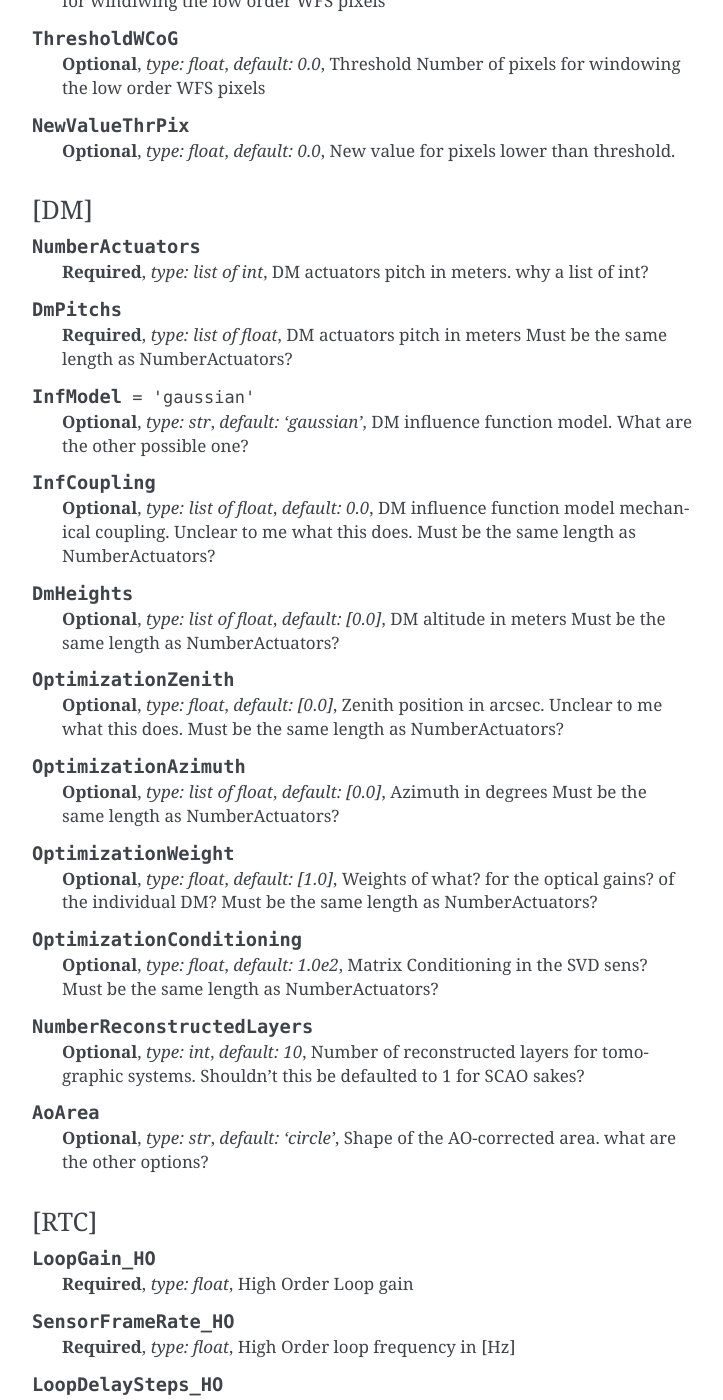
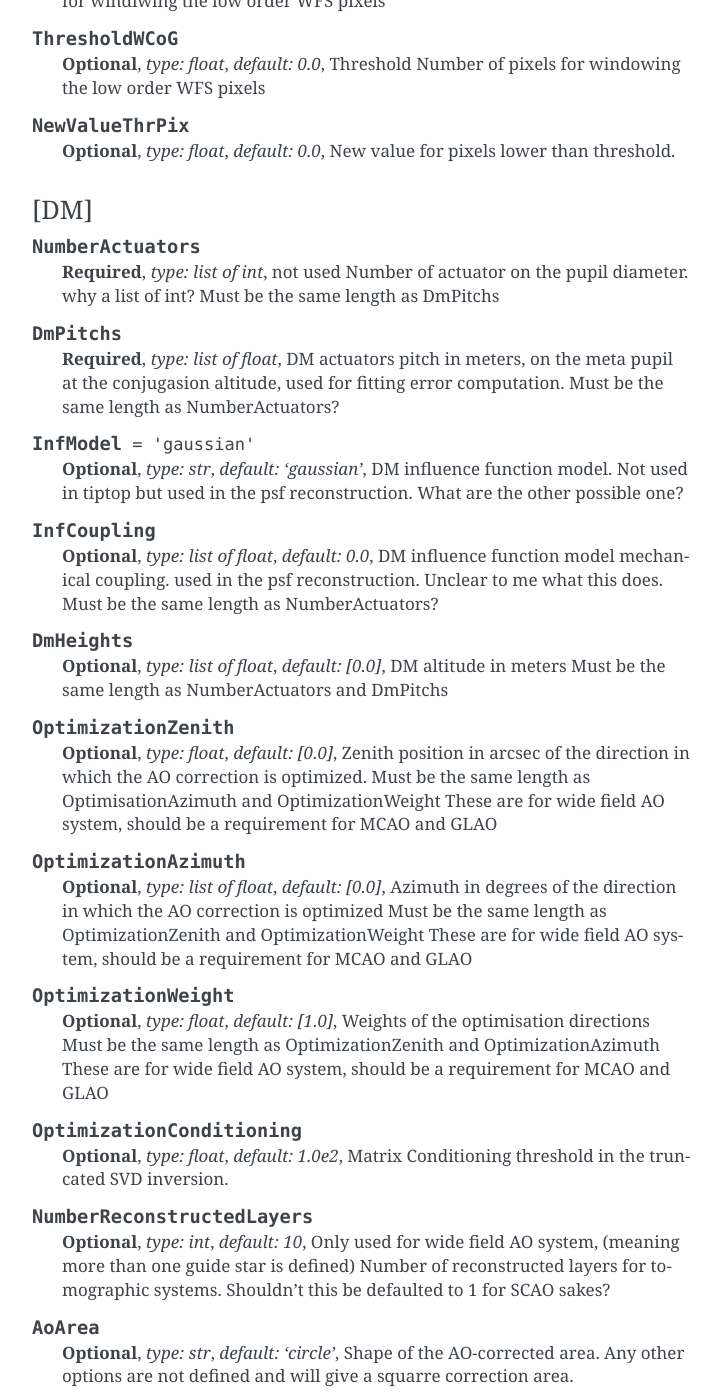
Before and after one commit to astro-tiptop/TIPTOP, a Sphinx documentation site: the page built from docs/source/parameterFile.rst, in a window 1280 px wide and 1400 px high, scrolled down 7372 px. Shown: the whole window, without its empty margins (388-1111 px from the left). Built offline with Sphinx 7.4.7, drawn with Linux system fonts in a browser that asks for light colours; some of the changed text lies outside the part shown.

Commit message:
some updates of the doc

```diff
--- a/docs/source/parameterFile.rst
+++ b/docs/source/parameterFile.rst
@@ -598,13 +598,15 @@ Shack-Hartmann requirement
 
    **Required**,
    *type: list of int*,
-   DM actuators pitch in meters. why a list of int?
+   not used
+   Number of actuator on the pupil diameter. why a list of int?
+   Must be the same length as DmPitchs
 
 .. option:: DmPitchs
 
    **Required**,
    *type: list of float*,
-   DM actuators pitch in meters
+   DM actuators pitch in meters, on the meta pupil at the conjugasion altitude, used for fitting error computation.
    Must be the same length as NumberActuators?
 
 
@@ -614,14 +616,14 @@ Shack-Hartmann requirement
    **Optional**,
    *type: str*,
    *default: 'gaussian'*,
-   DM influence function model. What are the other possible one?
+   DM influence function model. Not used in tiptop but used in the psf reconstruction. What are the other possible one?
 
 .. option:: InfCoupling
 
    **Optional**,
    *type: list of float*,
    *default: 0.0*,
-   DM influence function model mechanical coupling. Unclear to me what this does.
+   DM influence function model mechanical coupling. used in the psf reconstruction. Unclear to me what this does.
    Must be the same length as NumberActuators?
 
 .. option:: DmHeights
@@ -630,45 +632,48 @@ Shack-Hartmann requirement
    *type: list of float*,
    *default: [0.0]*,
    DM altitude in meters
-   Must be the same length as NumberActuators?
+   Must be the same length as NumberActuators and DmPitchs
 
 .. option:: OptimizationZenith
 
    **Optional**,
    *type: float*,
    *default: [0.0]*,
-   Zenith position in arcsec. Unclear to me what this does.
-   Must be the same length as NumberActuators?
+   Zenith position in arcsec of the direction in which the AO correction is optimized.
+   Must be the same length as OptimisationAzimuth  and OptimizationWeight
+   These are for wide field AO system, should be a requirement for MCAO and GLAO
 
 .. option:: OptimizationAzimuth
 
    **Optional**,
    *type: list of float*,
    *default: [0.0]*,
-   Azimuth in degrees
-   Must be the same length as NumberActuators?
+   Azimuth in degrees  of the direction in which the AO correction is optimized
+   Must be the same length as OptimizationZenith and OptimizationWeight
+   These are for wide field AO system, should be a requirement for MCAO and GLAO
 
 .. option:: OptimizationWeight
 
    **Optional**,
    *type: float*,
    *default: [1.0]*,
-   Weights of what? for the optical gains? of the individual DM?
-   Must be the same length as NumberActuators?
+   Weights of the optimisation directions
+   Must be the same length as OptimizationZenith and OptimizationAzimuth
+   These are for wide field AO system, should be a requirement for MCAO and GLAO
 
 .. option:: OptimizationConditioning
 
    **Optional**,
    *type: float*,
    *default: 1.0e2*,
-   Matrix Conditioning in the SVD sens?
-   Must be the same length as NumberActuators?
+   Matrix Conditioning threshold in the truncated SVD inversion.
 
 .. option:: NumberReconstructedLayers
 
    **Optional**,
    *type: int*,
    *default: 10*,
+   Only used for wide field AO system, (meaning more than one guide star is defined)
    Number of reconstructed layers for tomographic systems. Shouldn't this be defaulted to 1 for SCAO sakes?
 
 .. option:: AoArea
@@ -676,7 +681,7 @@ Shack-Hartmann requirement
    **Optional**,
    *type: str*,
    *default: 'circle'*,
-   Shape of the AO-corrected area. what are the other options?
+   Shape of the AO-corrected area. Any other options are not defined and will give a squarre correction area.
 
 [RTC]
 ^^^^^
@@ -704,6 +709,7 @@ Shack-Hartmann requirement
    **Optional**,
    *type: float*?,
    *default: None*,
+   not used, auto matically optimized by tiptop.
    Low Order loop gain
 
 .. option:: SensorFrameRate_LO
--- a/docs/source/wishList.rst
+++ b/docs/source/wishList.rst
@@ -10,3 +10,4 @@ Wish List
 * Discuss with Cedric the use of FieldOfView VS  WindowRadiusWCoG for LO sensor. Also the center of gravity algorithms
 * NewValueThrPix: is this a really needed parameter or could we not parametrize this?
 * minimal parameter file example for configuring each of the type of AO
+* AoArea other shapes than 'circle' and square
```
